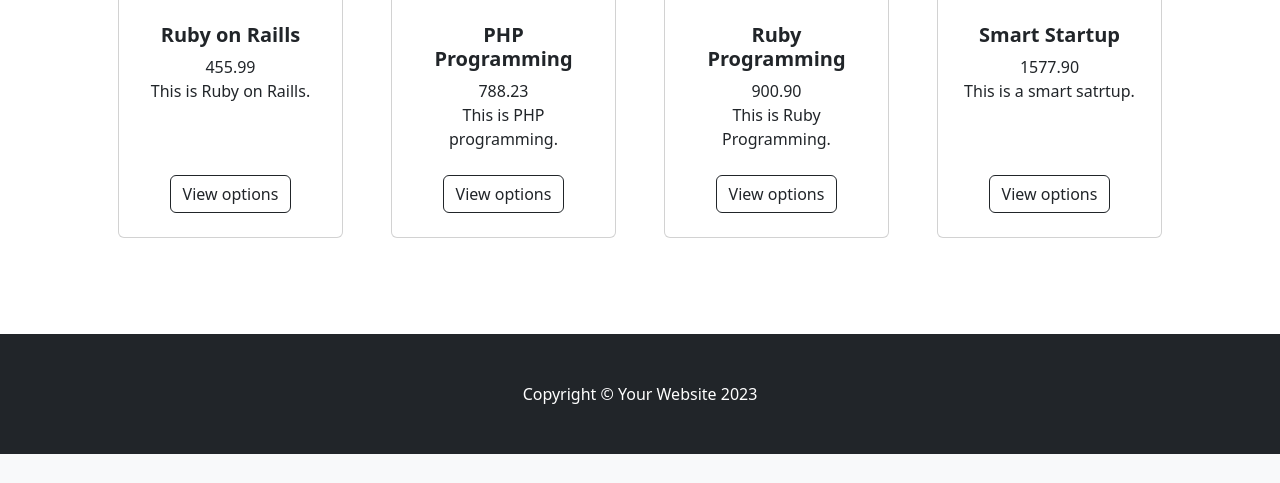
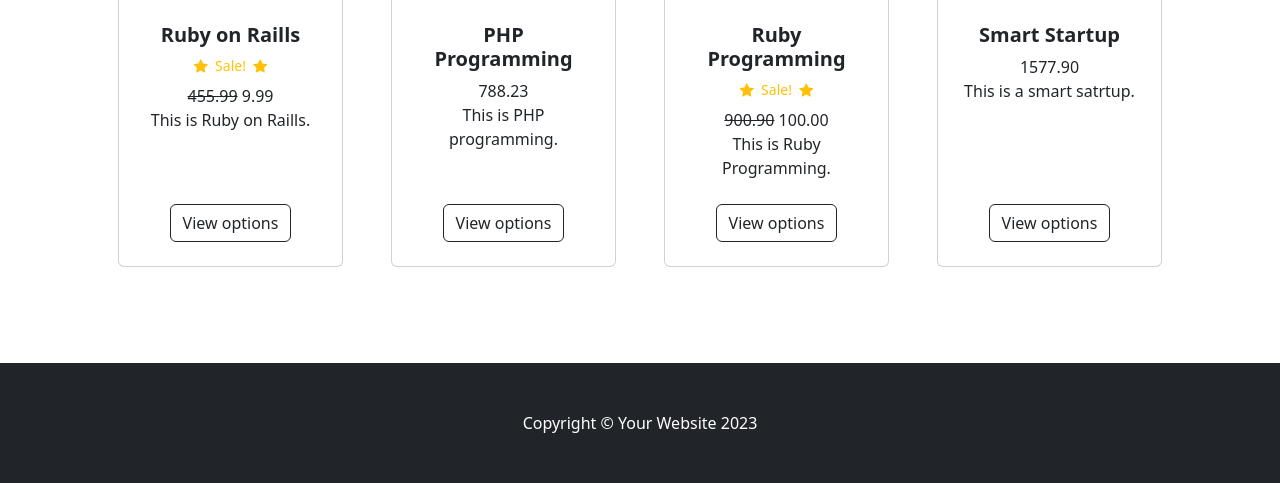
Before and after one commit to barrantes4539/ecom, a Django app: page / in a window 1280 px wide. Shown: the part 1204-1687 px from the top of the page. Before the commit the page ends 1658 px from the top, so only its background shows below. Run offline with Django 5.2, Linux system fonts and the light colour scheme; data comes from the database, SQL or seed files in the repository; both versions use the stored data as it was after the commit; some libraries are stand-ins or nearby versions.

Commit message:
Actualizacion cambios

```diff
--- a/ecom/store/models.py
+++ b/ecom/store/models.py
@@ -27,6 +27,9 @@ class Product(models.Model):
     category = models.ForeignKey(Category, on_delete=models.CASCADE, default=1)
     description = models.CharField(max_length=250, default='', blank=True, null=True)
     image = models.ImageField(upload_to='uploads/product')
+    # Add sales stuff
+    is_sale = models.BooleanField(default=False)
+    sale_price = models.DecimalField(default=0, decimal_places=2, max_digits=6)
 
     def __str__(self):
         return self.name
--- a/ecom/store/templates/home.html
+++ b/ecom/store/templates/home.html
@@ -14,6 +14,11 @@
         <!-- Core theme CSS (includes Bootstrap)-->
         <link href="{% static 'css/styles.css' %}" rel="stylesheet" />
     </head>
+    <style>
+        .strike-through {
+            text-decoration: line-through;
+        }
+    </style>
     <body>
         <!-- Navigation-->
         <nav class="navbar navbar-expand-lg navbar-light bg-light">
@@ -60,6 +65,36 @@
                 <div class="row gx-4 gx-lg-5 row-cols-2 row-cols-md-3 row-cols-xl-4 justify-content-center">
 
                     {% for product in products %}
+                        {% if product.is_sale %}
+                        <div class="col mb-5">
+                            <div class="card h-100">
+                                {% comment %} Sales Badge {% endcomment %}
+                                <div class="badge bg-light text-dark position-absolute" style="top: 0.5rem; right: 0.5rem">Sale</div>
+                                <!-- Product image-->
+                                <img class="card-img-top" src="{{ product.image.url }}" alt="..." />
+                                <!-- Product details-->
+                                <div class="card-body p-4">
+                                    <div class="text-center">
+                                        <!-- Product name-->
+                                        <h5 class="fw-bolder">{{ product.name }}</h5>
+                                        <div class="d-flex justify-content-center small text-warning mb-2">
+                                            <div class="bi-star-fill" style="display: inline;"></div>                                        {% comment %} Sale {% endcomment %}
+                                            &nbsp;&nbsp;Sale!&nbsp;&nbsp;
+                                            <div class="bi-star-fill" style="display: inline;"></div>
+                                        </div>
+                                        <!-- Product price-->
+                                        <p class="strike-through" style="display: inline;">{{ product.price }}</p>&nbsp;{{ product.sale_price }}
+                                        <br/>
+                                        {{ product.description }}
+                                    </div>
+                                </div>
+                                <!-- Product actions-->
+                                <div class="card-footer p-4 pt-0 border-top-0 bg-transparent">
+                                    <div class="text-center"><a class="btn btn-outline-dark mt-auto" href="#">View options</a></div>
+                                </div>
+                            </div>
+                        </div>
+                        {% else %}
                         <div class="col mb-5">
                             <div class="card h-100">
                                 <!-- Product image-->
@@ -81,6 +116,7 @@
                                 </div>
                             </div>
                         </div>
+                        {% endif %}
                     {% endfor %}
                 </div>
                 {% comment %} End Section {% endcomment %}
```
Also changed, not shown: ecom/db.sqlite3, ecom/static/css/styles.css, ecom/store/migrations/0002_alter_category_options_product_is_sale_and_more.py (added). Lines whose indentation alone changed are shown as unchanged.
